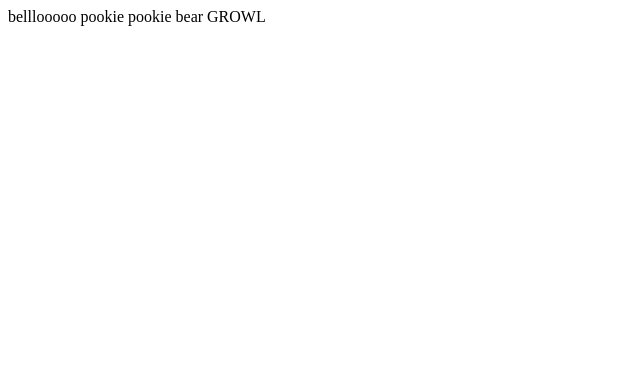
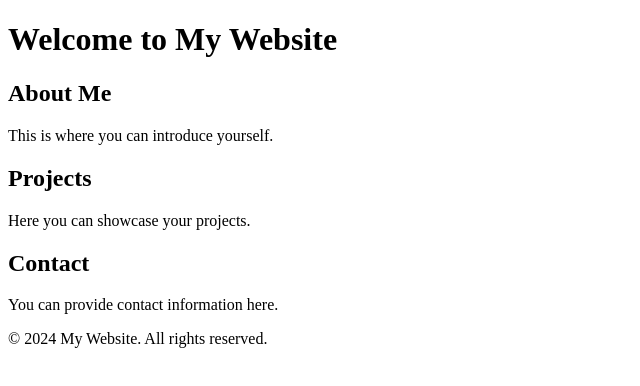
Before and after one commit to codegirlxo/codegirlxo.github.io, a plain HTML site: page index.html in a window 1280 px wide. Shown: the whole page, without its empty margins (0-640 px from the left). Drawn offline with Linux system fonts and the light colour scheme.

Commit message:
Update index.html

```diff
--- a/index.html
+++ b/index.html
@@ -1,2 +1,36 @@
-belllooooo
-pookie pookie bear GROWL
+<!DOCTYPE html>
+<html lang="en">
+<head>
+    <meta charset="UTF-8">
+    <meta name="viewport" content="width=device-width, initial-scale=1.0">
+    <title>My Website</title>
+    <link rel="stylesheet" href="styles.css"> <!-- You can create a separate CSS file for styling -->
+</head>
+<body>
+    <header>
+        <h1>Welcome to My Website</h1>
+        <!-- You can add navigation links here if needed -->
+    </header>
+
+    <main>
+        <section>
+            <h2>About Me</h2>
+            <p>This is where you can introduce yourself.</p>
+        </section>
+
+        <section>
+            <h2>Projects</h2>
+            <p>Here you can showcase your projects.</p>
+        </section>
+
+        <section>
+            <h2>Contact</h2>
+            <p>You can provide contact information here.</p>
+        </section>
+    </main>
+
+    <footer>
+        <p>&copy; 2024 My Website. All rights reserved.</p>
+    </footer>
+</body>
+</html>
```
